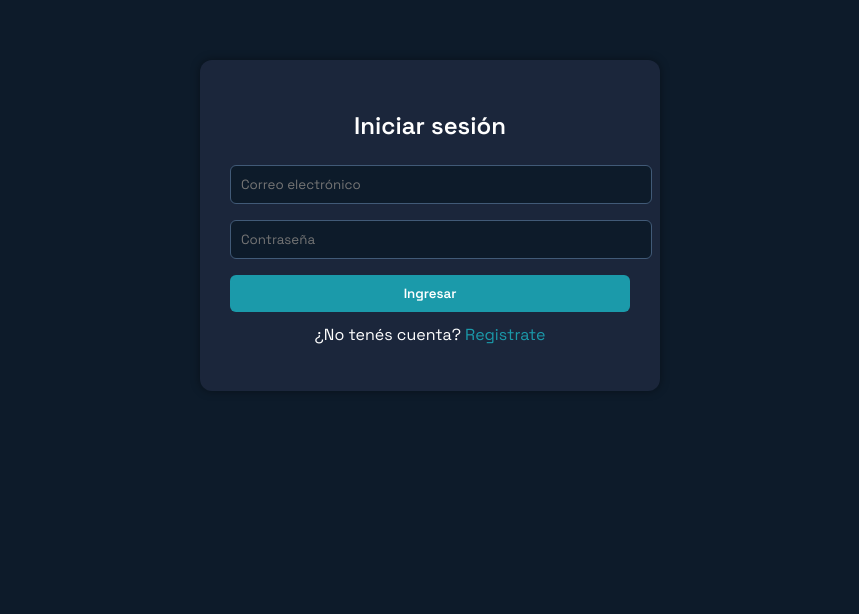
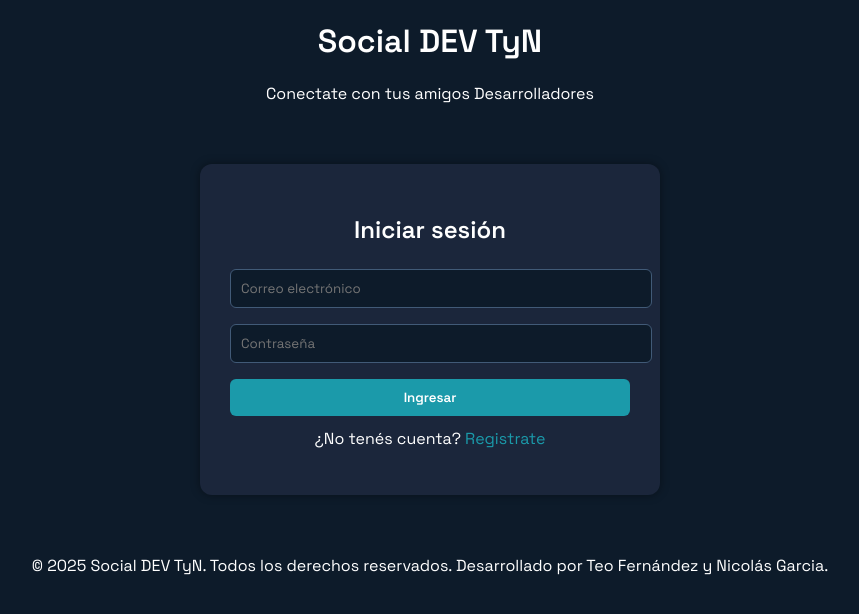
Before and after one commit to TeoFernandez/instagram_2.0, a PHP site: page /login.php in a window 1280 px wide. Shown: the top 614 px of the page, without its empty margins (210-1069 px from the left). Run offline with PHP 8.4, Linux system fonts and the light colour scheme.

Commit message:
Agregar encabezado y pie de página a la página de inicio de sesión, mejorando la estructura y la presentación.

```diff
--- a/login.php
+++ b/login.php
@@ -32,6 +32,9 @@ if ($_SERVER["REQUEST_METHOD"] == "POST") {
     <link rel="stylesheet" href="assets/css/auth.css">
 </head>
 <body>
+
+    <center><h1>Social DEV TyN</h1></center>
+    <center><p>Conectate con tus amigos Desarrolladores</p></center>
     <div class="auth-container">
         <h2>Iniciar sesión</h2>
 
@@ -47,5 +50,10 @@ if ($_SERVER["REQUEST_METHOD"] == "POST") {
 
         <p>¿No tenés cuenta? <a href="registro.php">Registrate</a></p>
     </div>
+
+    <footer>
+        <center><p>© 2025 Social DEV TyN. Todos los derechos reservados.
+        Desarrollado por Teo Fernández y Nicolás Garcia.</p></center>
+    </footer>
 </body>
 </html>
```
